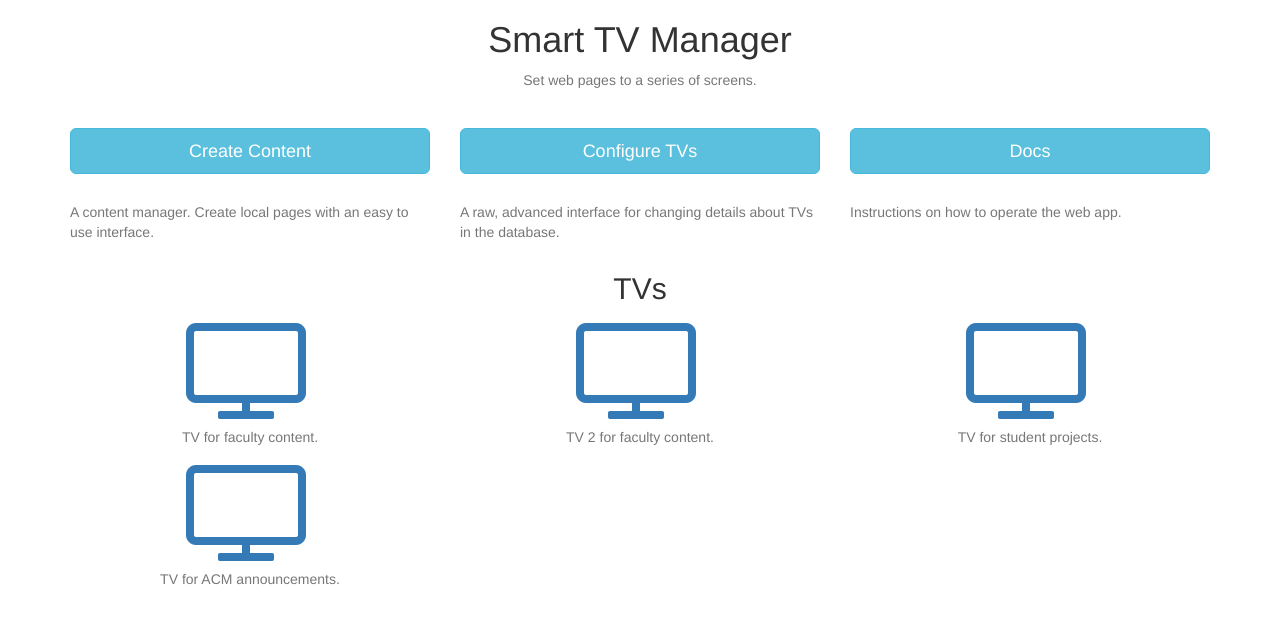
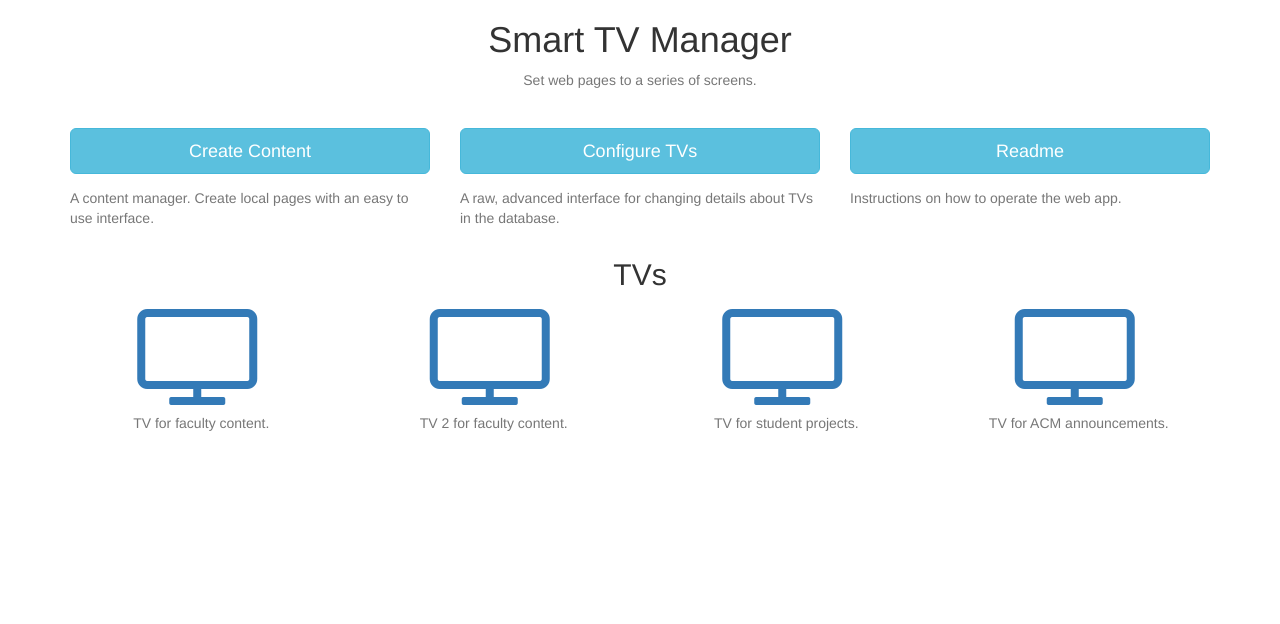
Before and after one commit to bchopson/smarttv_manager, a Django app: page / in a window 1280 px wide. Shown: the top 624 px of the page. Run offline with Django 3.2, Linux system fonts and the light colour scheme; data comes from the database, SQL or seed files in the repository; some libraries are stand-ins or nearby versions.

Commit message:
Added the docs view, still not pretty.

```diff
--- a/homepages/urls.py
+++ b/homepages/urls.py
@@ -6,4 +6,5 @@ urlpatterns = [
     url(r'^(\d+)/$', views.homepage, name='homepage'),
     url(r'^$', views.index, name='index'),
     url(r'^editor/$', views.editor, name='editor'),
+    url(r'^readme', views.readme, name='readme')
 ]
--- a/homepages/views.py
+++ b/homepages/views.py
@@ -32,6 +32,10 @@ def editor(request):
     template = loader.get_template('homepages/editor.html')
     return HttpResponse(template.render(request))
 
+
+def readme(request):
+    template = loader.get_template('homepages/readme.html')
+    return HttpResponse(template.render(request))
 
 class TvList(APIView):
     """
--- a/smarttv_manager/templates/smarttv_manager/index.html
+++ b/smarttv_manager/templates/smarttv_manager/index.html
@@ -14,25 +14,17 @@
         <h1 class="text-center">Smart TV Manager</h1>
         <p class="text-muted text-center">Set web pages to a series of screens.</p>
         <div class="row" style="padding-top: 2em;">
-            <div class="col-md-4">
-                <a href="cms"><button class="btn btn-info btn-lg btn-block" data-toggle="tooltip" data-placement="left" title="Tooltip on left">Create Content</button></a>
+            <div class="col-md-4 col-xs-12">
+                <a href="/cms"><button class="btn btn-info btn-lg btn-block" data-toggle="tooltip" data-placement="left" title="Tooltip on left">Create Content</button></a>
+                <p class="text-muted" style="padding-top: 1em;">A content manager. Create local pages with an easy to use interface.</p>
             </div>
-            <div class="col-md-4">
-                <a href="admin"><button class="btn btn-info btn-lg btn-block">Configure TVs</button></a>
+            <div class="col-md-4 col-xs-12">
+                <a href="/admin"><button class="btn btn-info btn-lg btn-block">Configure TVs</button></a>
+                <p class="text-muted" style="padding-top: 1em;">A raw, advanced interface for changing details about TVs in the database.</p>
             </div>
-            <div class="col-md-4">
-                <a href="homepages"><button class="btn btn-info btn-lg btn-block">Docs</button></a>
-            </div>
-        </div>
-        <div class="row" style="padding-top: 2em;">
-            <div class="col-md-4">
-                <p class="text-muted">A content manager. Create local pages with an easy to use interface.</p>
-            </div>
-            <div class="col-md-4">
-                <p class="text-muted">A raw, advanced interface for changing details about TVs in the database.</p>
-            </div>
-            <div class="col-md-4">
-                <p class="text-muted">Instructions on how to operate the web app.</p>
+            <div class="col-md-4 col-xs-12">
+                <a href="/homepages/readme"><button class="btn btn-info btn-lg btn-block">Readme</button></a>
+                <p class="text-muted" style="padding-top: 1em;">Instructions on how to operate the web app.</p>
             </div>
         </div>
     </div>
@@ -40,7 +32,7 @@
         <h2 class="text-center">TVs</h2>
         <div class="row">
             {% for tv in tvs %}
-            <a href="/homepages/{{ tv.id }}"><div class="col-md-4 text-center">
+            <a href="/homepages/{{ tv.id }}"><div class="col-md-3 col-xs-6 text-center">
                 <i class="media-object fa fa-television" style="font-size: 8em"></i>
                 <p class="text-muted">{{ tv.description }}</p>
             </div></a>
```
Also changed, not shown: homepages/templates/homepages/readme.html (added, +32 -0 lines).
